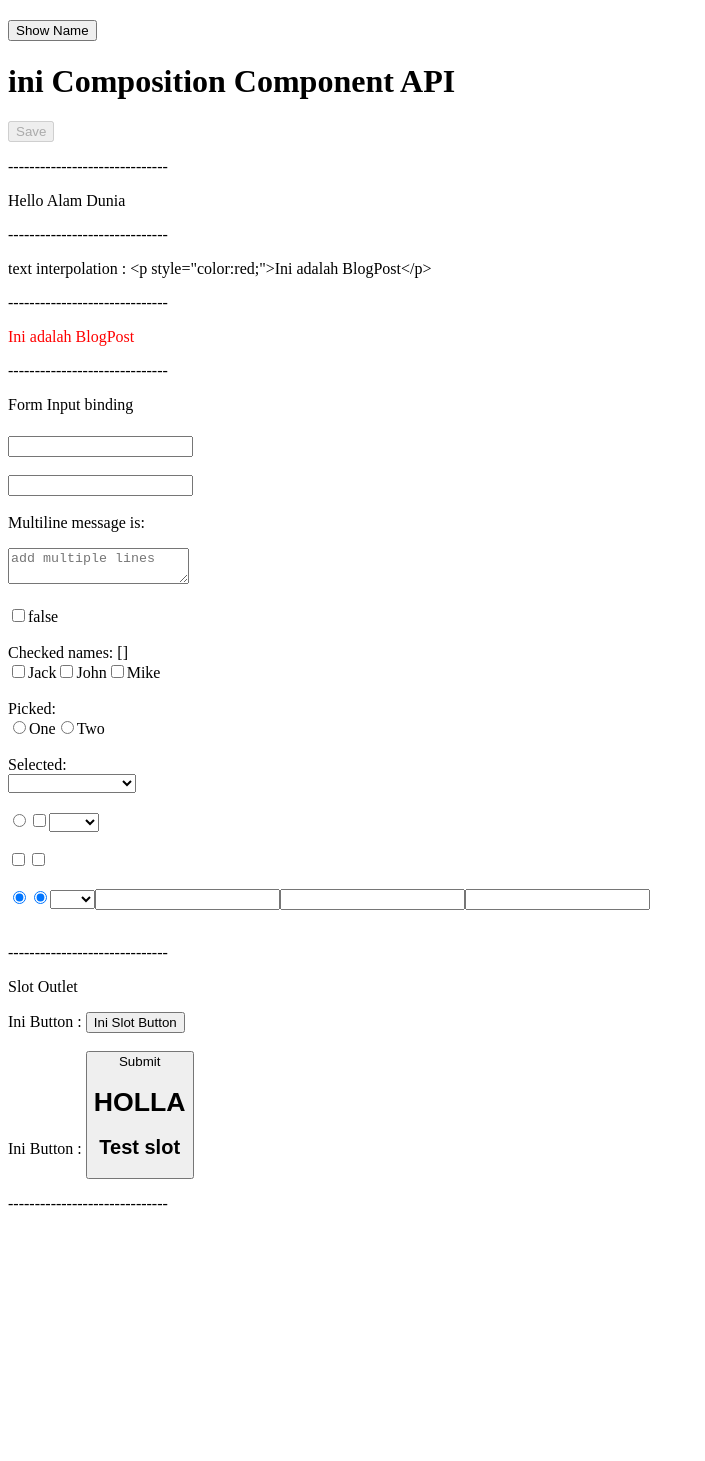
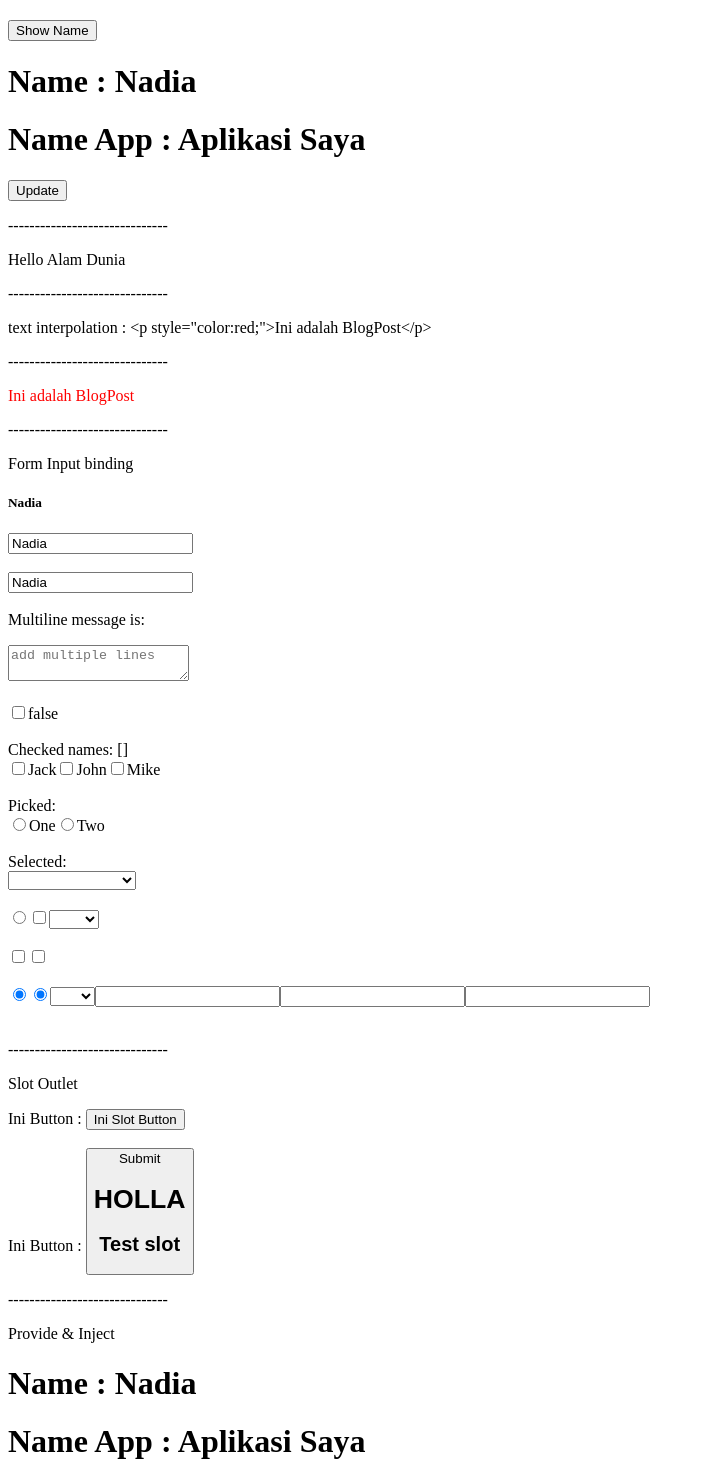
Before and after one commit to Nabilfadilah/hello-vue, a Vue app: page / in a window 1280 px wide. Shown: the part 2374-3835 px from the top of the page, without its empty margins (0-705 px from the left). Before the commit the page ends 3603 px from the top, so only its background shows below. Built offline with nearby package versions, Linux system fonts and the light colour scheme.

Commit message:
Membuat Provide & Inject yang sakti

```diff
--- a/src/App.vue
+++ b/src/App.vue
@@ -2,7 +2,7 @@
 <script setup>
 // import CompositionComponent from './components/CompositionComponent.vue'; // register component secara Global
 // import MainButton from './components/MainButton.vue'; // register component secara Global
-import { reactive, ref, computed } from 'vue';
+import { reactive, ref, computed, provide } from 'vue';
 import HelloWorld from './components/HelloWorld.vue'
 import HoleButton from './components/HoleButton.vue';
 import MainButton from './components/MainButton.vue';
@@ -10,6 +10,7 @@ import OptionsComponent from './components/OptionsComponent.vue';
 import TheWelcome from './components/TheWelcome.vue'
 import InfoButton from './components/InfoButton.vue';
 import SlotButton from './components/SlotButton.vue';
+import CompositionComponent from './components/CompositionComponent.vue';
 
 const name = 'Nabil Fadilah'
 
@@ -111,10 +112,20 @@ function warn(message, event) { // accessing event argument in line handler
 //end---------------------------
 
 // Form Input binding</p>
-const nama = ref('')
+const nama = ref('Nadia')
 const desc = ref('')
 const checked = ref(false)
 const checkedNames = ref([])
+//end---------------------------
+
+// Provide & Inject
+function updateName() { // untuk update name
+  nama.value = "Nadia Putri Bahtera"
+}
+
+provide('name', {
+  nama, updateName
+});
 //end---------------------------
 
 </script>
@@ -419,6 +430,10 @@ const checkedNames = ref([])
     </div>
   </div>
   <p>------------------------------</p>
+
+  <p>Provide & Inject</p>
+  <CompositionComponent />
+  <p>------------------------------</p>
 </template>
 
 <!-- style untuk tampilannya -->
--- a/src/components/CompositionComponent.vue
+++ b/src/components/CompositionComponent.vue
@@ -1,16 +1,20 @@
 <!-- composition API -->
 <script setup>
-import MainButton from './MainButton.vue';
+import { inject } from 'vue';
 
-    const name = 'ini Composition Component API'
+    // const name = 'ini Composition Component API'
 
-    const showName = () => console.log(name)
+    // const showName = () => console.log(name)
+    const {nama, updateName} = inject('name') // bisa langsung inject
+    const nameApp = inject('nameApp')
 </script>
 
 <template>
-    <h1>{{ name }}</h1>
+    <h1>Name : {{ nama }}</h1>
+    <h1>Name App : {{ nameApp }}</h1>
     <!-- @click = event handler -->
-    <MainButton @click="showName" />
+    <!-- <button @click="showName">Show Name</button> -->
+    <button @click="updateName">Update</button>
 </template>
 
 <!-- gak perlu dimasukan juga tidak apa-apa -->
--- a/src/main.js
+++ b/src/main.js
@@ -7,6 +7,10 @@ import MainButton from './components/MainButton.vue';
 
 // register component secara Global -> yang sering muncull diberbagai halaman
 const app = createApp(App);
+
+// app-level provide
+app.provide('nameApp', 'Aplikasi Saya');
+
 app.component("CompositionComponent", CompositionComponent);
 app.component('MainButton', MainButton);
 app.mount('#app')
```
